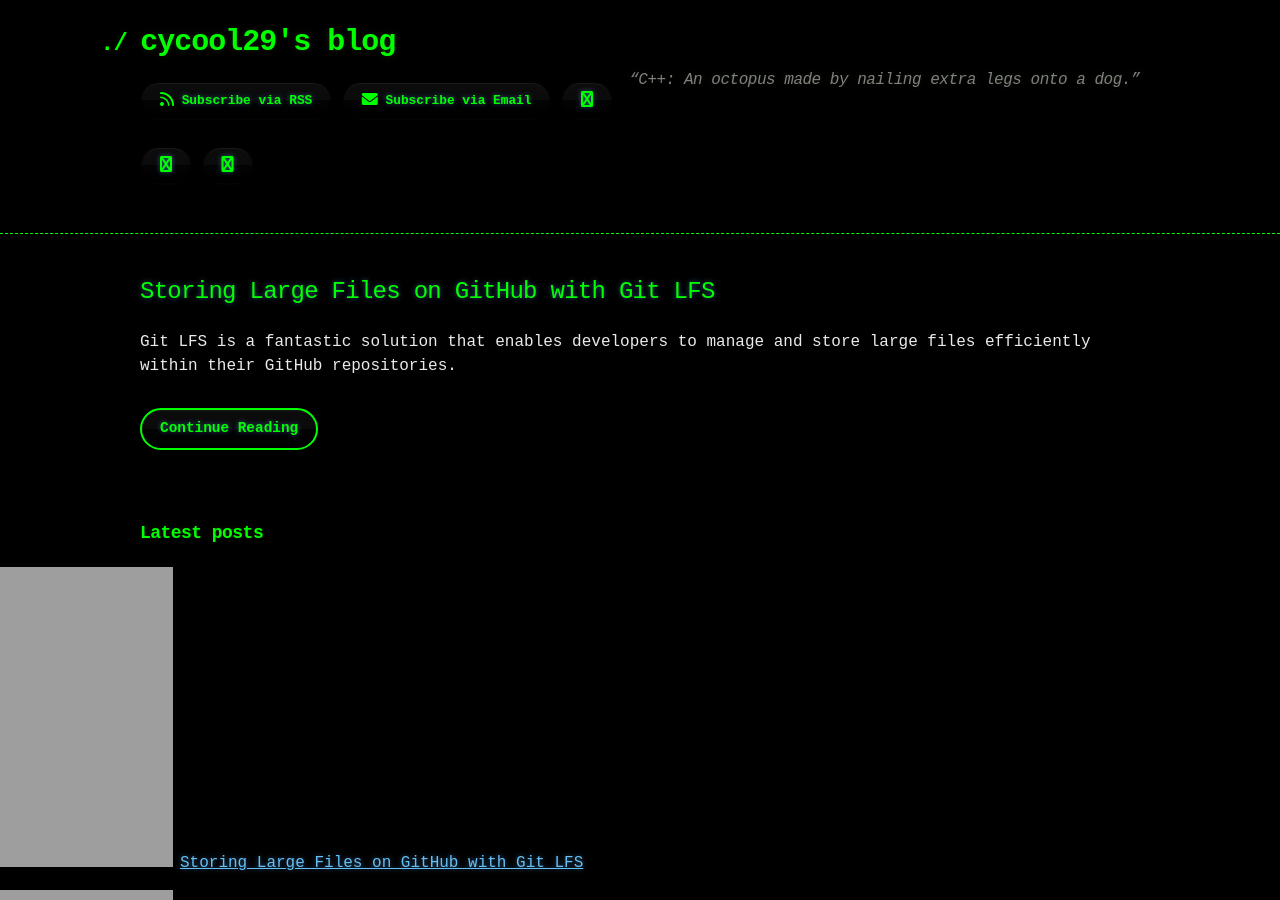
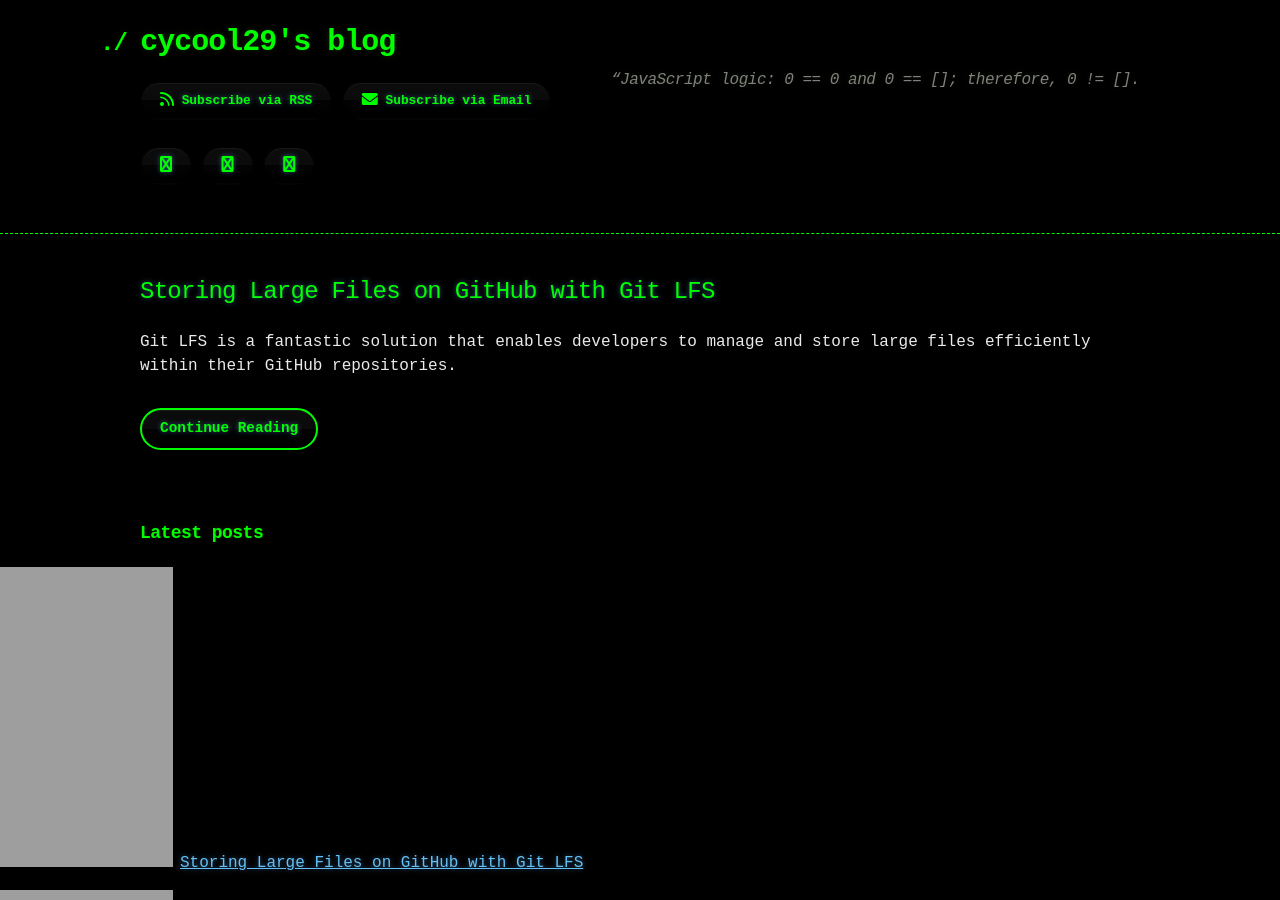
Before and after one commit to cycool29/cycool29.github.io, a Jekyll site: the page built from index.md, in a window 1280 px wide and 900 px high. Built offline with Jekyll 4.4.1, drawn with Linux system fonts in a browser that asks for light colours; a style sheet for code colours, icons or effects is not loaded.

Commit message:
Update quotes

```diff
--- a/_config.yml
+++ b/_config.yml
@@ -1,5 +1,5 @@
 title: cycool29's blog
-description: "“C++: An octopus made by nailing extra legs onto a dog.” "
+description: "“JavaScript logic: 0 == 0 and 0 == []; therefore, 0 != []. "
 bio: A high school student. Intermediate in Python, Git, Bash. Learning JavaScript. He/Him. "
 author: cycool29
 url: https://cycool29.github.io
```
